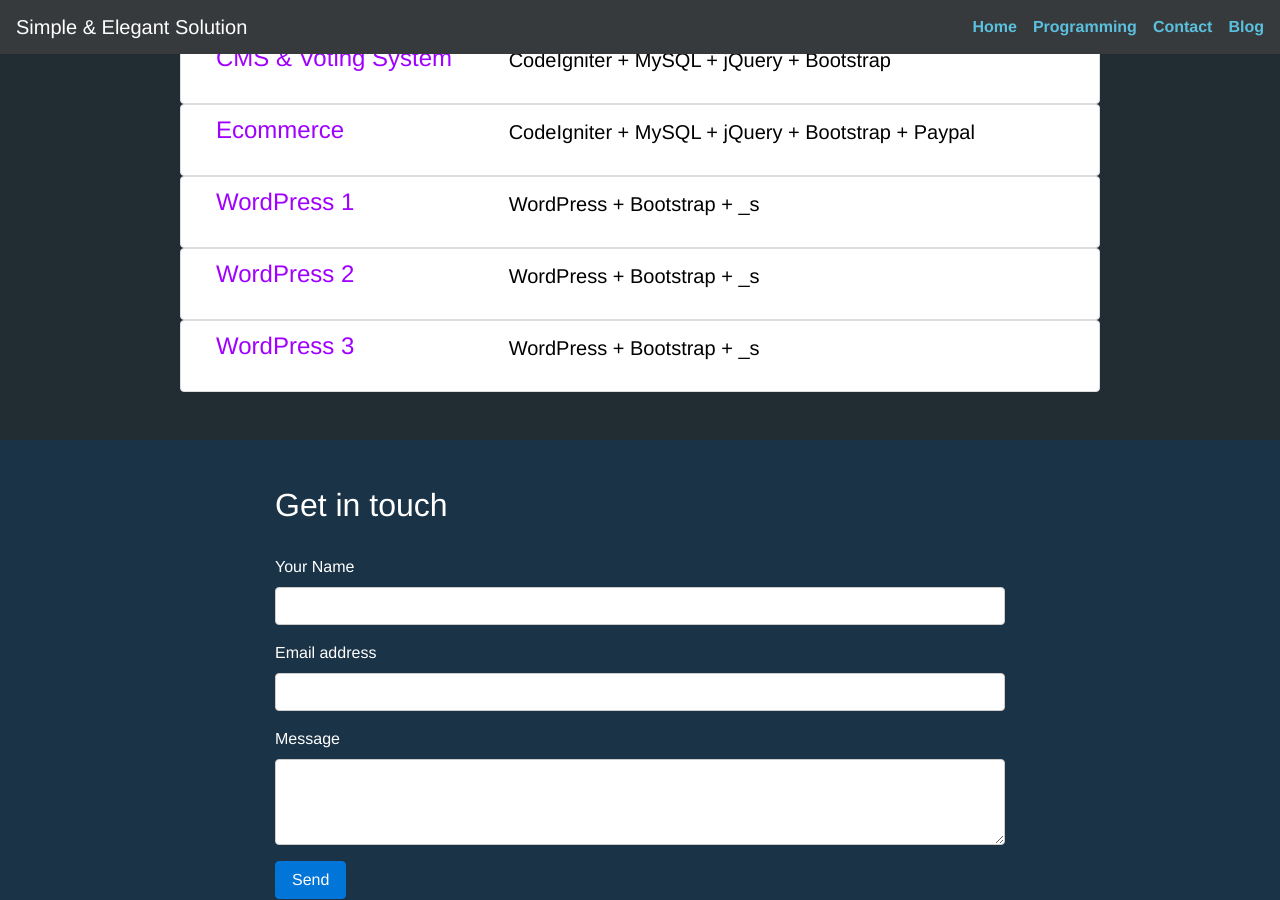
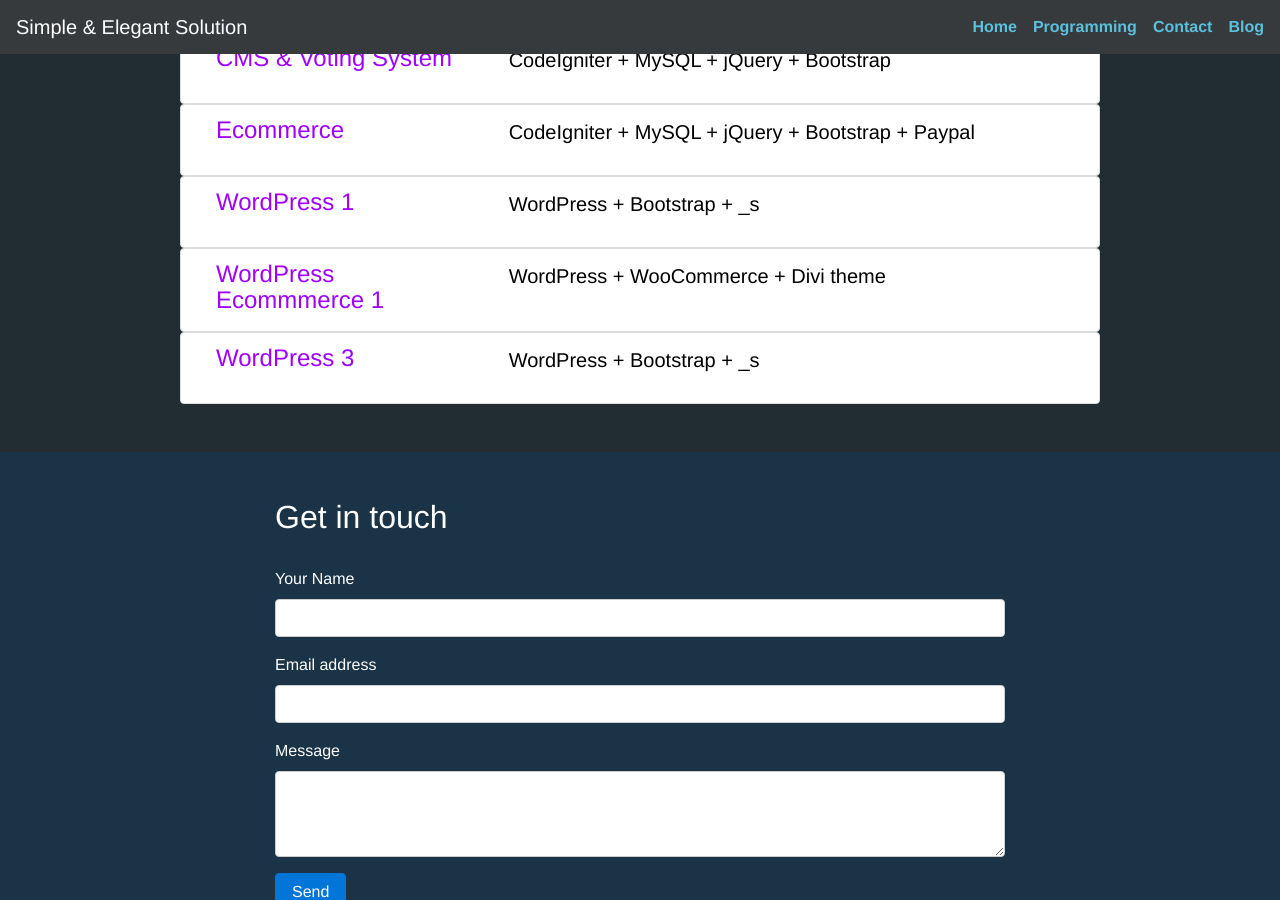
Before and after one commit to ncls798/ncls798.github.io, a Jekyll site: the page built from index.html, in a window 1280 px wide and 900 px high, scrolled down 2203 px. Built offline with Jekyll 4.4.1, drawn with Linux system fonts in a browser that asks for light colours.

Commit message:
Update index.html

```diff
--- a/index.html
+++ b/index.html
@@ -109,7 +109,7 @@
                                     </a>
                                </div>
                                <div class="list-group">
-                                    <a href="http://anne.16mb.com/anne" class="list-group-item" target="_blank">
+                                    <a href="#" class="list-group-item" target="_blank">
                                         <div class="col-sm-4">
                                             <h4 class="list-group-item-heading">Media Center Website</h4>
                                         </div>
@@ -153,12 +153,12 @@
                                     </a>
                                </div>
                                <div class="list-group">
-                                    <a href="https://wander-trywordpress.rhcloud.com/" class="list-group-item" target="_blank">
+                                    <a href="https://sheba-trywordpress.rhcloud.com/" class="list-group-item" target="_blank">
                                         <div class="col-sm-4">
-                                            <h4 class="list-group-item-heading">WordPress 2</h4>
+                                            <h4 class="list-group-item-heading">WordPress Ecommmerce 1</h4>
                                         </div>
                                         <div class="col-sm-8">
-                                            <p class="lead">WordPress + Bootstrap + _s</p>
+                                            <p class="lead">WordPress + WooCommerce + Divi theme</p>
                                         </div>
                                         <div style="clear:both;"></div>
                                     </a>
```
